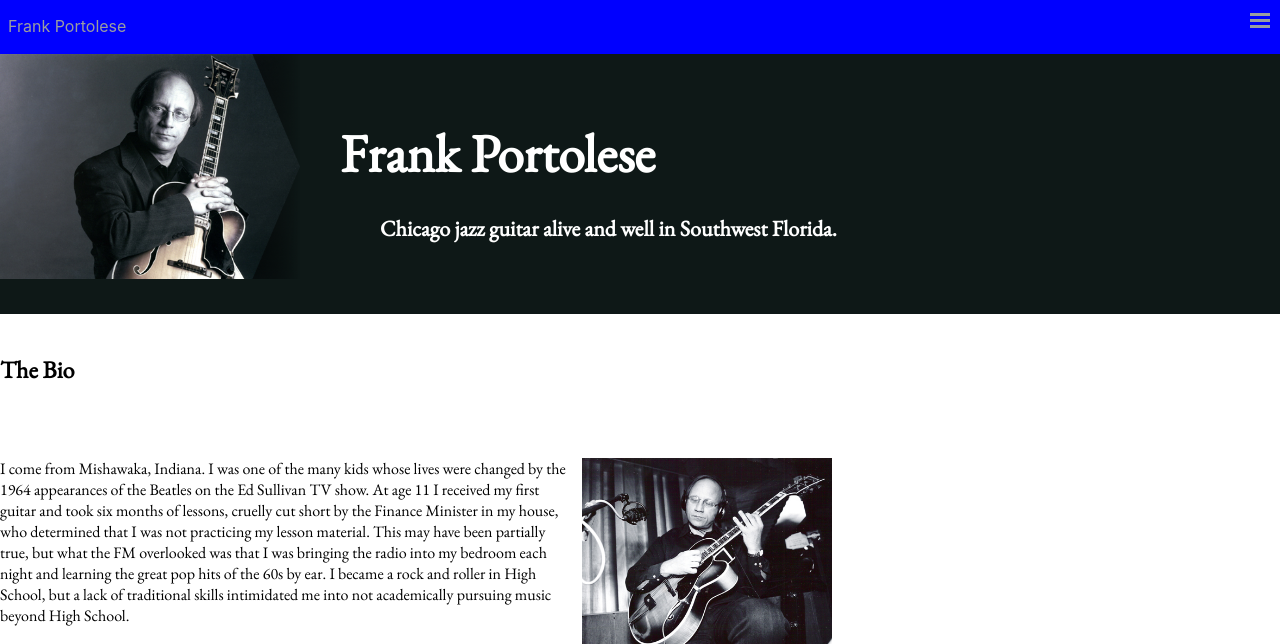
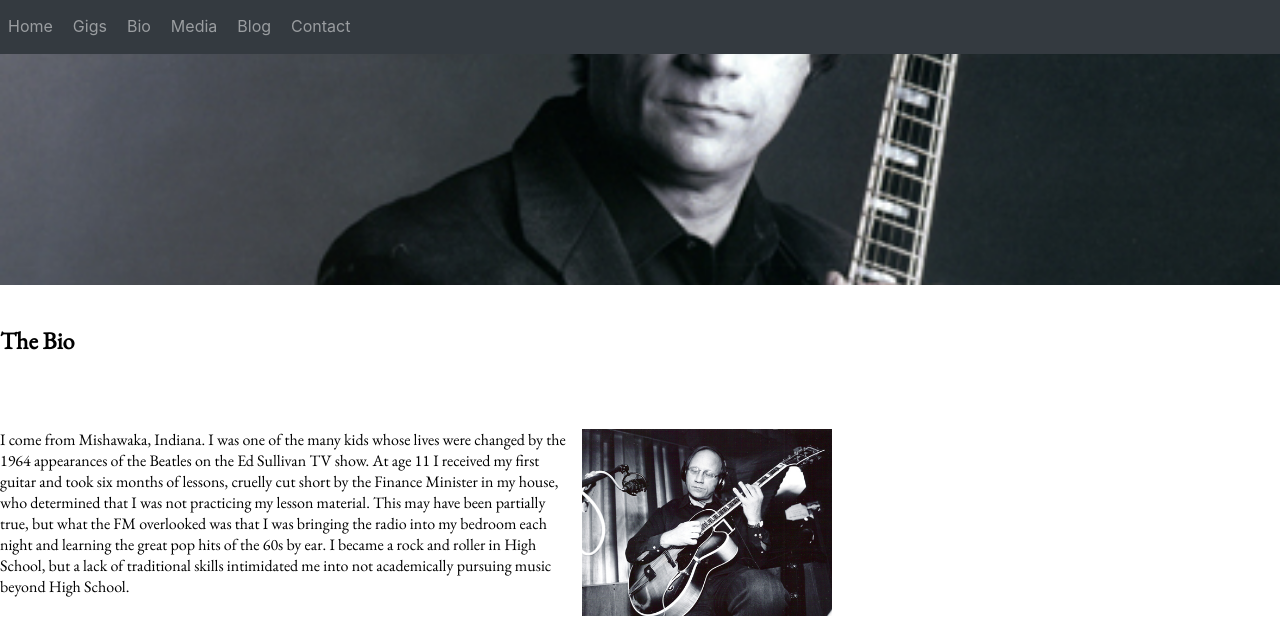
Before and after one commit to thecaprad/frankportolese, a Django app: page /bio/ in a window 1280 px wide. Shown: the top 644 px of the page. Run offline with Django 3.2, Linux system fonts and the light colour scheme; some web fonts are replaced.

Commit message:
Improves jumbotron on mobile

```diff
--- a/gig_calendar/static/gig_calendar/style.css
+++ b/gig_calendar/static/gig_calendar/style.css
@@ -12,19 +12,6 @@ body {
     padding: 0;
     margin: 0 auto;
 }
-
-/* nav {
-    background-color: #343a40;
-    width: 100%;
-    height: 54px;
-    display: block;
-    margin: 0;
-    padding: 0;
-    overflow: hidden;
-    text-align: center;
-    float: left;
-    padding-left: 13px;
-} */
 
 #links {
     display: none;
@@ -81,6 +68,36 @@ nav a {
     text-decoration: none;
 }
 
+#page-header {
+    height: 230px;
+    background: url("images/8.jpg");
+    background-size: 100%;
+    background-repeat: no-repeat;
+    width: 100%;
+    background-position-y: 40%;
+    background-position-x: -40%;
+    background-color: #0b1514;
+    padding-top: 1px;
+}
+
+#banner-welcome h1, #banner-welcome h1 a, #banner-welcome h1 a:visited, #banner-welcome h1 a:active {
+    display: none;
+    /* MOVE THE FOLLOWING TO MEDIA QUERY */
+    color: #ffffff;
+    font-size: 23pt;
+    text-decoration: none;
+    margin-left: 80px;
+}
+
+#banner-welcome h3 {
+    display: none;
+    color: #ffffff;
+    font-size: 17px;
+    margin-left: 190px;
+    padding-top: 5px;
+    margin-top: -10px;
+}
+
 .center {
   display: block;
   margin-left: auto;
@@ -94,31 +111,7 @@ nav a {
     justify-content: center;
 }
 
-.page-header {
-    margin-top: 0;
-    padding: 20px 20px 20px 40px;
-    height: 220px;
-    background: url("images/header.png");
-    background-repeat: no-repeat;
-    background-size: 300px;
-    background-color: #0E1817;
-    white-space: nowrap;
-}
 
-.page-header h1, .page-header h1 a, .page-header h1 a:visited, .page-header h1 a:active {
-    color: #ffffff;
-    font-size: 40pt;
-    text-decoration: none;
-    margin-top: 44px;
-    margin-left: 150px;
-}
-
-.page-header h3 {
-    color: #ffffff;
-    font-size: 22px;
-    margin-left: 340px;
-    margin-top: -10px;
-}
 
 .container {
     width: 65%;
@@ -294,11 +287,22 @@ nav a {
         margin: 0 auto;
         overflow: hidden;
         position: relative;
-        background-color: blue;
     }
 
     nav a {
         display: inline-block;
         line-height: 2.35em;
     }
+
+    #hamburger {
+        display: none;
+    }
+
+    #top-link.active {
+        display: none;
+    }
+
+    #links {
+        display: block;
+    }
 }
--- a/gig_calendar/templates/gig_calendar/base.html
+++ b/gig_calendar/templates/gig_calendar/base.html
@@ -31,9 +31,11 @@
         </nav>
 
         <!-- Jumbotron -->
-        <div class="page-header">
-            <h1><a href="/">Frank Portolese</a></h1>
-            <h3>Chicago jazz guitar alive and well in Southwest Florida.</h3>
+        <div id="page-header">
+            <div id="banner-welcome">
+                <h1><a href="/">Frank Portolese</a></h1>
+                <h3>Chicago jazz guitar alive and well in Southwest Florida.</h3>
+            </div>
         </div>
 
         <!-- Block content -->
```
